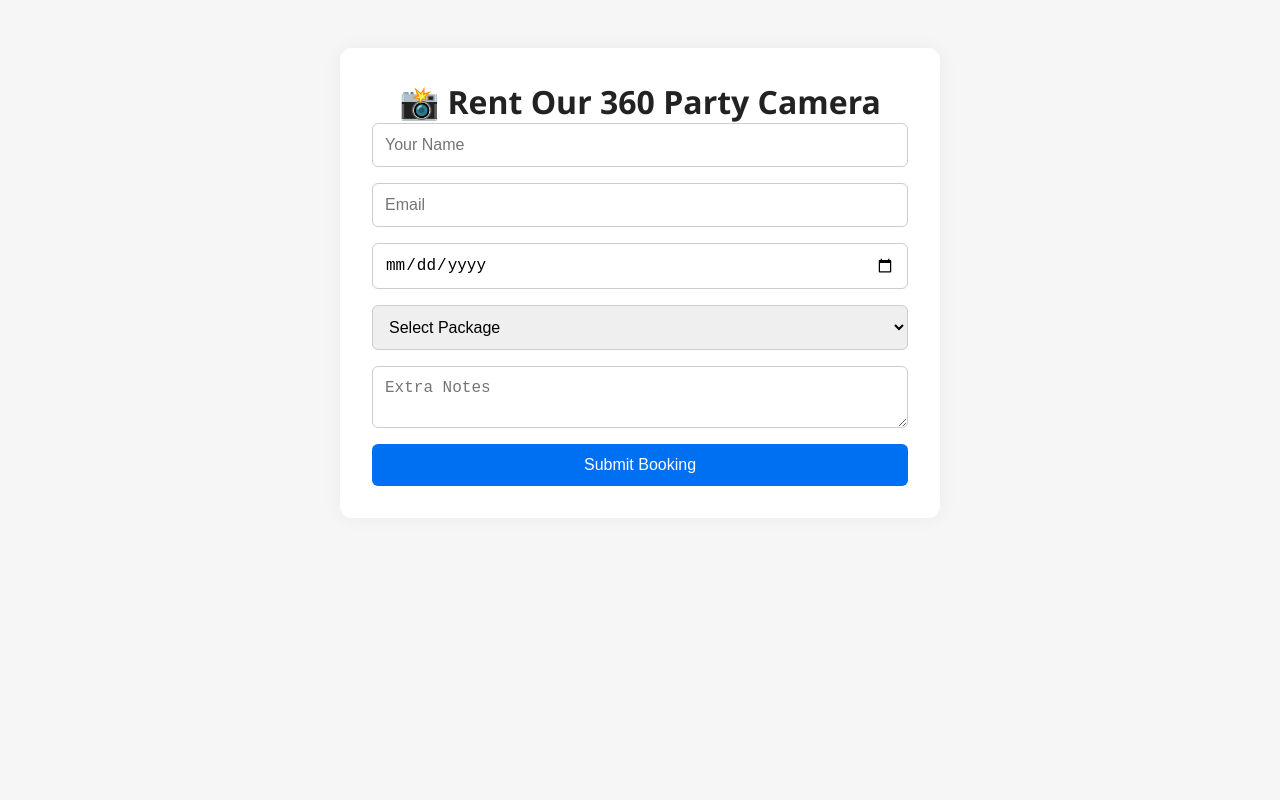
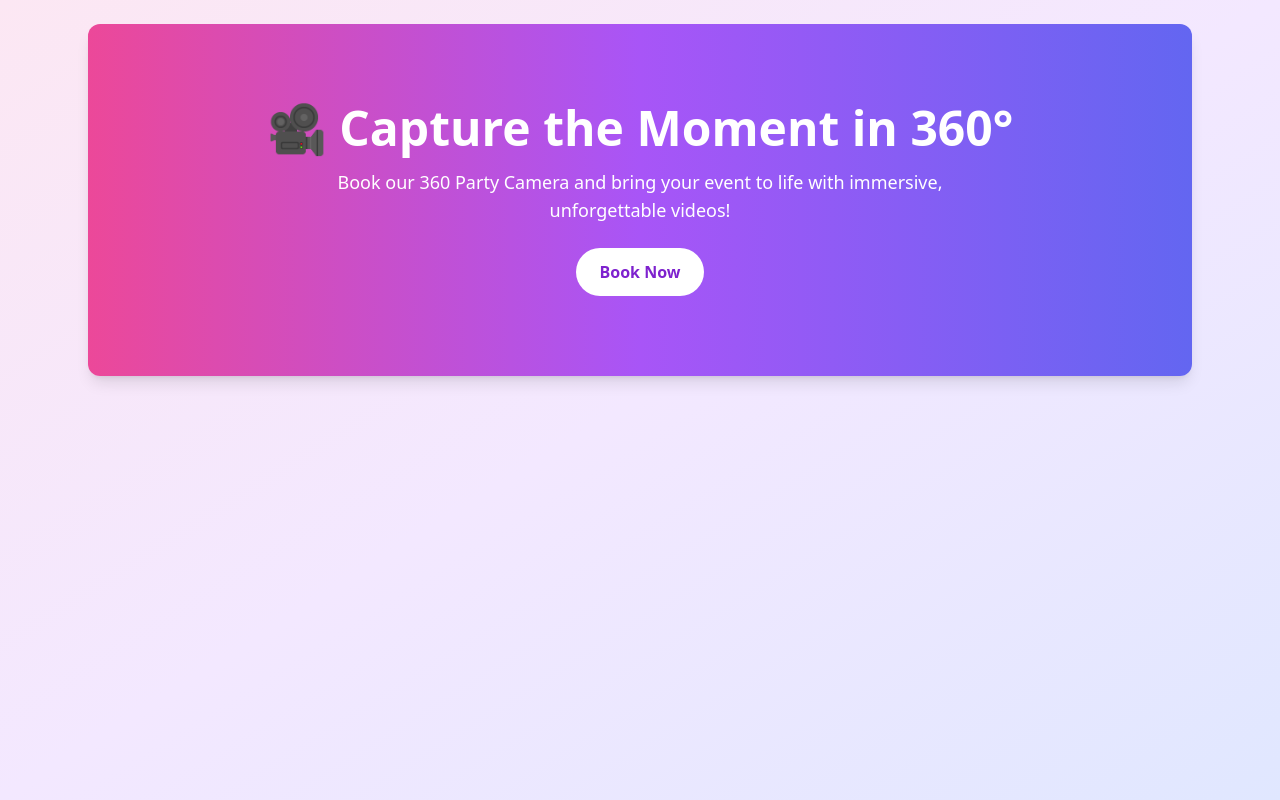
Before and after one commit to Kenielmc/party360-rental, a Next.js app: page / in a window 1280 px wide. Built offline with nearby package versions, Linux system fonts and the light colour scheme.

Commit message:
Addition of tailwind into project

```diff
--- /dev/null
+++ b/components/HeroSection.js
@@ -0,0 +1,14 @@
+// ✅ DEFAULT EXPORT
+export default function HeroSection() {
+    return (
+      <section className="bg-gradient-to-r from-pink-500 via-purple-500 to-indigo-500 text-white text-center py-20 px-6 rounded-xl shadow-lg mb-10">
+        <h1 className="text-5xl font-bold mb-4">🎥 Capture the Moment in 360°</h1>
+        <p className="text-lg mb-6 max-w-2xl mx-auto">
+          Book our 360 Party Camera and bring your event to life with immersive, unforgettable videos!
+        </p>
+        <a href="#booking" className="inline-block bg-white text-purple-700 font-semibold px-6 py-3 rounded-full hover:bg-purple-100 transition">
+          Book Now
+        </a>
+      </section>
+    );
+  }
--- /dev/null
+++ b/components/layout.js
@@ -0,0 +1,7 @@
+export default function Layout({ children }) {
+    return (
+      <div className="min-h-screen bg-gradient-to-br from-pink-100 via-purple-100 to-indigo-100 text-gray-800">
+        <main className="max-w-6xl mx-auto p-6">{children}</main>
+      </div>
+    );
+  }
--- a/pages/_app.js
+++ b/pages/_app.js
@@ -1,4 +1,5 @@
 import "@/styles/globals.css";
+import '../styles/globals.css';
 
 export default function App({ Component, pageProps }) {
   return <Component {...pageProps} />;
--- a/pages/index.js
+++ b/pages/index.js
@@ -1,40 +1,10 @@
-import { useState } from 'react';
-import axios from 'axios';
+import Layout from '../components/layout';
+import HeroSection from '../components/HeroSection';
 
 export default function Home() {
-  const [form, setForm] = useState({ name: '', email: '', eventDate: '', package: '', notes: '' });
-  const [msg, setMsg] = useState('');
-
-  const handleChange = e => setForm({ ...form, [e.target.name]: e.target.value });
-
-  const handleSubmit = async e => {
-    e.preventDefault();
-    try {
-      await axios.post('/api/bookings', form);
-      setMsg('✅ Booking submitted successfully!');
-      setForm({ name: '', email: '', eventDate: '', package: '', notes: '' });
-    } catch (err) {
-      setMsg('❌ Something went wrong.');
-    }
-  };
-
   return (
-    <div className="container">
-      <h1>📸 Rent Our 360 Party Camera</h1>
-      <form onSubmit={handleSubmit}>
-        <input name="name" placeholder="Your Name" value={form.name} onChange={handleChange} required />
-        <input name="email" placeholder="Email" value={form.email} onChange={handleChange} required />
-        <input name="eventDate" type="date" value={form.eventDate} onChange={handleChange} required />
-        <select name="package" value={form.package} onChange={handleChange} required>
-          <option value="">Select Package</option>
-          <option value="Basic">Basic</option>
-          <option value="Premium">Premium</option>
-          <option value="VIP">VIP</option>
-        </select>
-        <textarea name="notes" placeholder="Extra Notes" value={form.notes} onChange={handleChange} />
-        <button type="submit">Submit Booking</button>
-      </form>
-      <p>{msg}</p>
-    </div>
+    <Layout>
+      <HeroSection />
+    </Layout>
   );
 }
--- /dev/null
+++ b/postcss.config.js
@@ -0,0 +1,7 @@
+// postcss.config.js
+module.exports = {
+  plugins: {
+    tailwindcss: {},
+    autoprefixer: {},
+  },
+};
--- a/styles/globals.css
+++ b/styles/globals.css
@@ -1,88 +1,3 @@
-:root {
-  --background: #ffffff;
-  --foreground: #171717;
-}
-
-@media (prefers-color-scheme: dark) {
-  :root {
-    --background: #0a0a0a;
-    --foreground: #ededed;
-  }
-}
-
-html,
-body {
-  max-width: 100vw;
-  overflow-x: hidden;
-}
-
-body {
-  color: var(--foreground);
-  background: var(--background);
-  font-family: Arial, Helvetica, sans-serif;
-  -webkit-font-smoothing: antialiased;
-  -moz-osx-font-smoothing: grayscale;
-}
-
-* {
-  box-sizing: border-box;
-  padding: 0;
-  margin: 0;
-}
-
-a {
-  color: inherit;
-  text-decoration: none;
-}
-
-@media (prefers-color-scheme: dark) {
-  html {
-    color-scheme: dark;
-  }
-}
-body {
-  font-family: 'Segoe UI', Tahoma, Geneva, Verdana, sans-serif;
-  background-color: #f6f6f6;
-  margin: 0;
-  padding: 0;
-  color: #333;
-}
-
-.container {
-  max-width: 600px;
-  margin: 3rem auto;
-  padding: 2rem;
-  background-color: #fff;
-  border-radius: 12px;
-  box-shadow: 0 0 20px rgba(0, 0, 0, 0.05);
-}
-
-h1 {
-  text-align: center;
-  color: #222;
-}
-
-form {
-  display: flex;
-  flex-direction: column;
-  gap: 1rem;
-}
-
-input, select, textarea, button {
-  padding: 0.75rem;
-  border-radius: 6px;
-  border: 1px solid #ccc;
-  font-size: 1rem;
-}
-
-button {
-  background-color: #0070f3;
-  color: white;
-  border: none;
-  cursor: pointer;
-  transition: background-color 0.2s ease;
-}
-
-button:hover {
-  background-color: #005bd3;
-}
+@tailwind base;
+@tailwind components;
+@tailwind utilities;
--- /dev/null
+++ b/tailwind.config.js
@@ -0,0 +1,10 @@
+module.exports = {
+    content: [
+      "./pages/**/*.{js,ts,jsx,tsx}",
+      "./components/**/*.{js,ts,jsx,tsx}",
+    ],
+    theme: {
+      extend: {},
+    },
+    plugins: [],
+  };
```
Also changed, not shown: package.json (+6 -1 lines), 1 other file (tests, documents, lock files or other folders).
